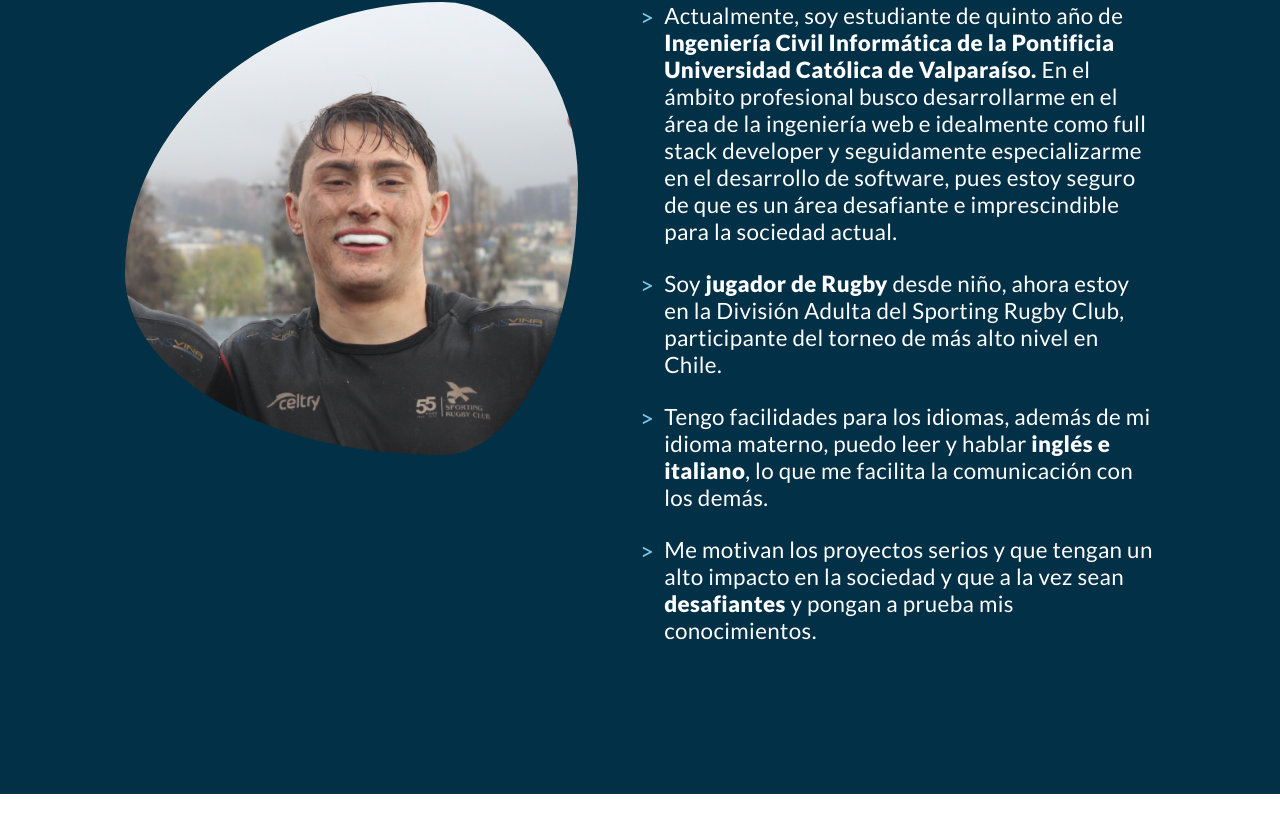
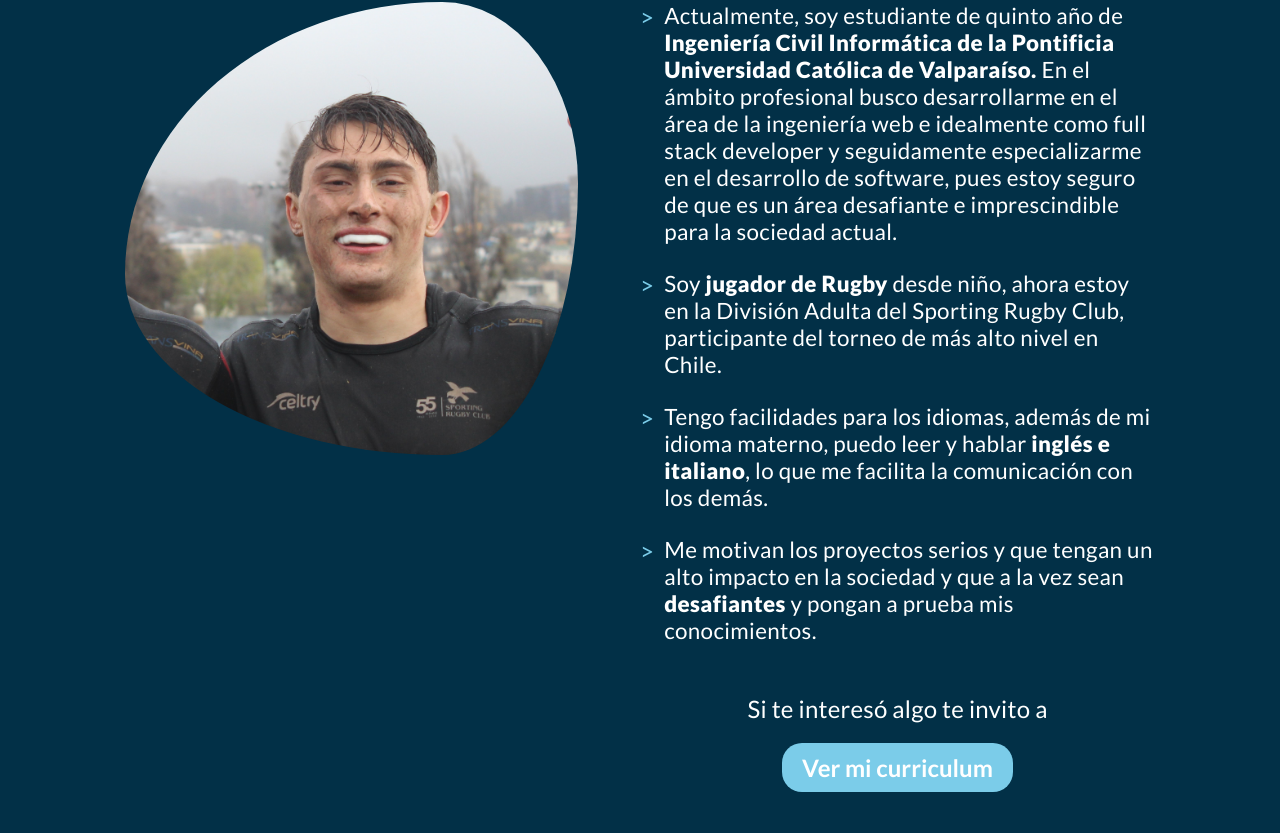
Before and after one commit to kataplan/frontend-portfolio, a Vue app: page / in a window 1280 px wide. Shown: the part 1545-2378 px from the top of the page. Before the commit the page ends 2339 px from the top, so only its background shows below. Built offline with nearby package versions, Linux system fonts and the light colour scheme.

Commit message:
Update AboutMe component

```diff
--- a/src/components/AboutMe/AboutMe.html
+++ b/src/components/AboutMe/AboutMe.html
@@ -55,6 +55,13 @@
           prueba mis conocimientos.
         </div>
       </li>
+      <div class="about-me_download">
+        <div>Si te interesó algo te invito a</div>
+        <button v-on:click="handleDownload()" class="about-me_download_btn">
+          Ver mi curriculum
+        </button>
+      </div>
     </ul>
   </div>
+
 </section>
--- a/src/components/AboutMe/AboutMe.js
+++ b/src/components/AboutMe/AboutMe.js
@@ -1,3 +1,6 @@
+import { storage } from "@/firebase/init";
+import { ref, getDownloadURL } from "firebase/storage";
+
 export default {
   name: "about-me",
   components: {},
@@ -7,5 +10,27 @@ export default {
   },
   computed: {},
   mounted() {},
-  methods: {},
+  methods: {
+    handleDownload() {
+      const gsReference = ref(storage, "Diego-Catalan-CV.pdf");
+      getDownloadURL(gsReference)
+        .then((url) => {
+          window.open(url);
+        })
+        .catch((error) => {
+          switch (error.code) {
+            case "storage/object-not-found":
+              break;
+            case "storage/unauthorized":
+              break;
+            case "storage/canceled":
+              // User canceled  upload
+              break;
+
+            case "storage/unknown":
+              break;
+          }
+        });
+    },
+  },
 };
--- a/src/components/AboutMe/AboutMe.scss
+++ b/src/components/AboutMe/AboutMe.scss
@@ -55,4 +55,20 @@
       }
     }
   }
+  &_download{
+    margin-top: 50px;
+    width: 100%;
+    display: flex;
+    align-items: center;
+    flex-direction: column;
+    &_btn{
+      margin-top: 20px;
+      background-color: $accent-color;
+      color: $text-color;
+      border-radius: 20px;
+      font-weight: 600;
+      font-size: 1.5rem;
+      padding: 10px 20px;
+    }
+  }
 }
```
